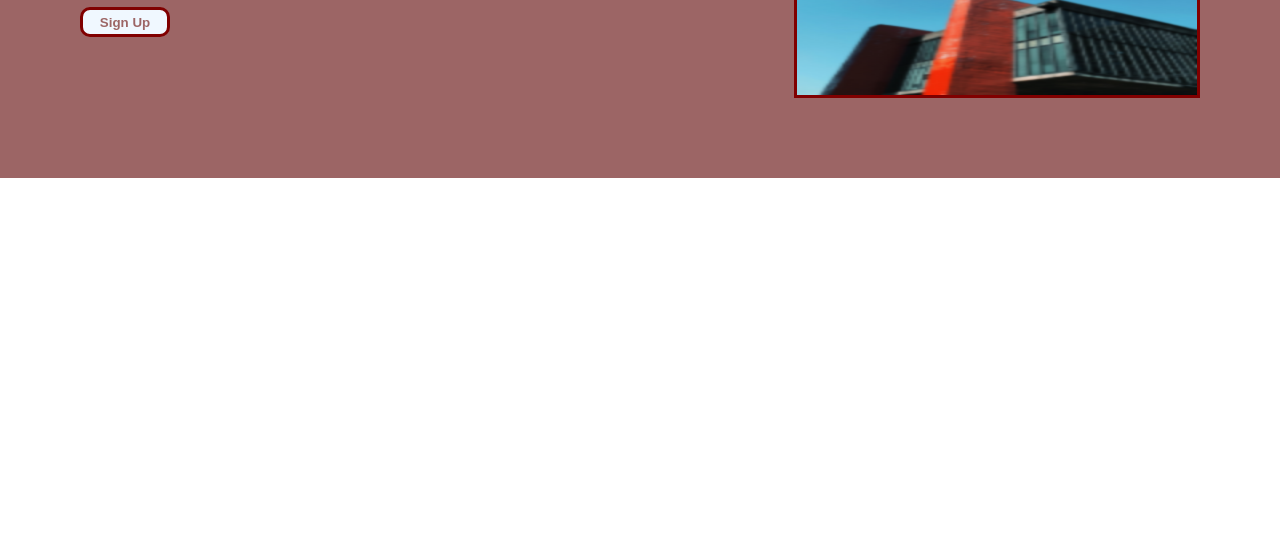
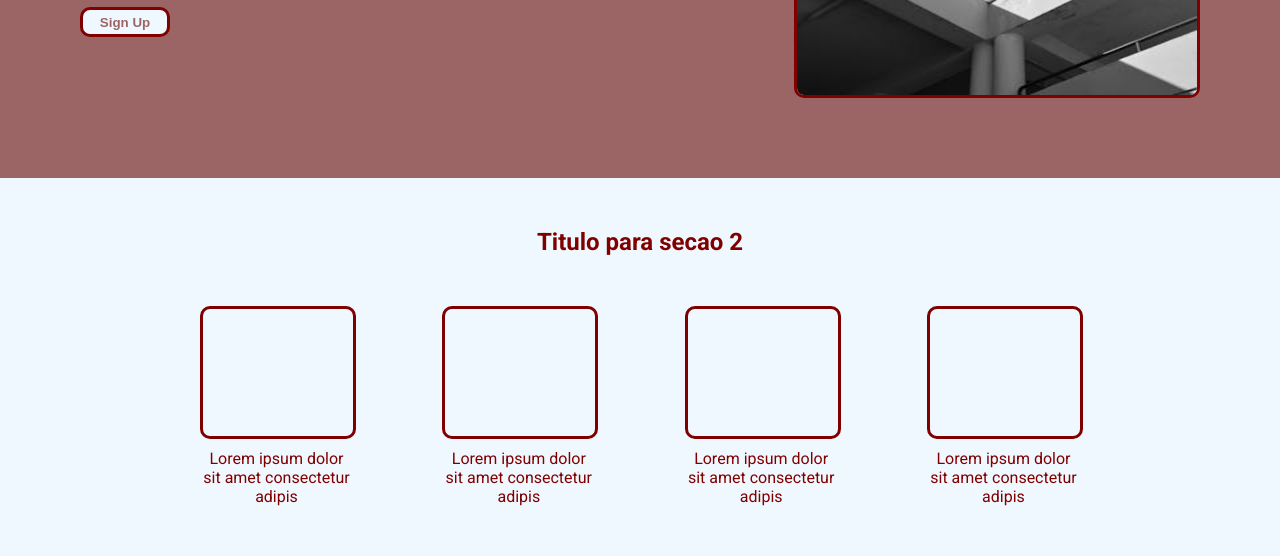
Before and after one commit to EwertonFC/TOP-Landing-Page, a plain HTML site: page index.html in a window 1280 px wide. Shown: the part 266-822 px from the top of the page. Before the commit the page ends 800 px from the top, so only its background shows below. Drawn offline with Linux system fonts and the light colour scheme.

Commit message:
Fazer layout/estilo da parte 2 landing page

```diff
--- a/index.html
+++ b/index.html
@@ -30,12 +30,35 @@
                 <button class="button-1">Sign Up</button>
             </div>
             <div class="descricao-img">
-                <img src="imgs/masp.png" alt="museu masp">
+                <img src="imgs/arq.jpg" alt="perspectiva arquitetura">
             </div>
         </div>
 
     </div>
-    <div></div>
+
+    <div class="parte-2">
+        <div class="titulo-2">
+            <div>Titulo para secao 2</div>
+        </div>
+        <div class="conteudo-2">
+            <div class="container-amostra">
+                <div class="amostra"></div>
+                <div class="texto-amostra">Lorem ipsum dolor sit amet consectetur adipis</div>
+            </div>
+            <div class="container-amostra">
+                <div class="amostra"></div>
+                <div class="texto-amostra">Lorem ipsum dolor sit amet consectetur adipis</div>
+            </div>
+            <div class="container-amostra">
+                <div class="amostra"></div>
+                <div class="texto-amostra">Lorem ipsum dolor sit amet consectetur adipis</div>
+            </div>
+            <div class="container-amostra">
+                <div class="amostra"></div>
+                <div class="texto-amostra">Lorem ipsum dolor sit amet consectetur adipis</div>
+            </div>
+        </div>
+    </div>
     <div></div>
     <div></div>
     <div></div>
--- a/style.css
+++ b/style.css
@@ -71,6 +71,7 @@ ul {
     text-align: center;
     align-items: center;
     border: 3px solid maroon;
+    border-radius: 10px;
 }
 
 .conteudo-1 .button-1 {
@@ -82,3 +83,48 @@ ul {
     width: 90px;
     height: 30px;
 }
+
+.parte-2 {
+    display: flex;
+    flex-direction: column;
+    background-color: aliceblue;
+}
+
+.titulo-2 {
+    display: flex;
+    justify-content: center;
+    font-size: 24px;
+    font-weight: 900;
+    color: maroon;
+    padding: 50px;
+}
+
+.conteudo-2 {
+    display: flex;
+    justify-content: space-between;
+    flex-wrap: wrap;
+    padding: 0px 200px 50px 200px;
+
+}
+
+.amostra {
+    height: 150px;
+    width: 150px;
+    border: 3px solid maroon;
+    border-radius: 10px;
+    flex-direction: 1 1 auto;
+}
+
+
+.container-amostra {
+    height: 200px;
+    width: 153px;
+    display: flex;
+    flex-direction: column;
+    text-align: center;
+    gap: 10px;
+}
+
+.texto-amostra {
+    color: maroon;
+}
```
Also changed, not shown: imgs/arq.jpg (added).
